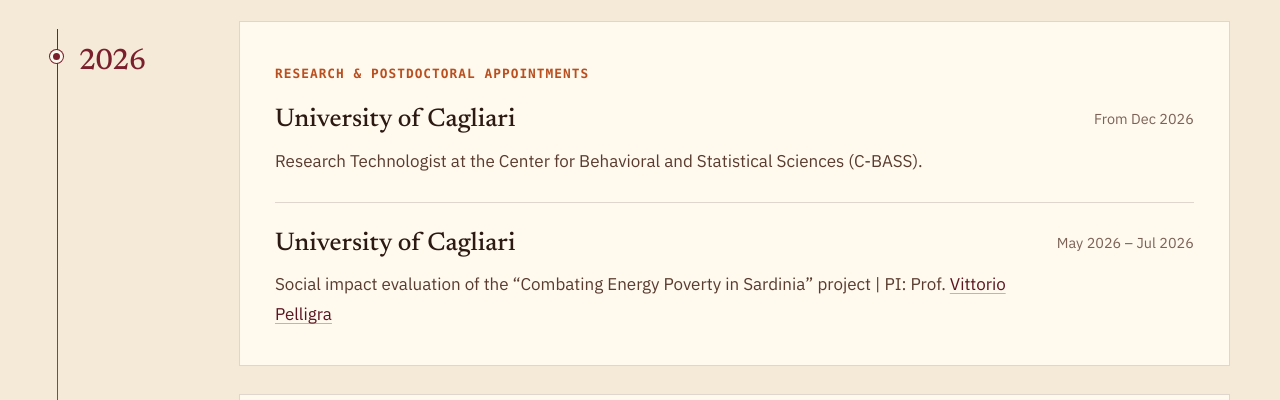
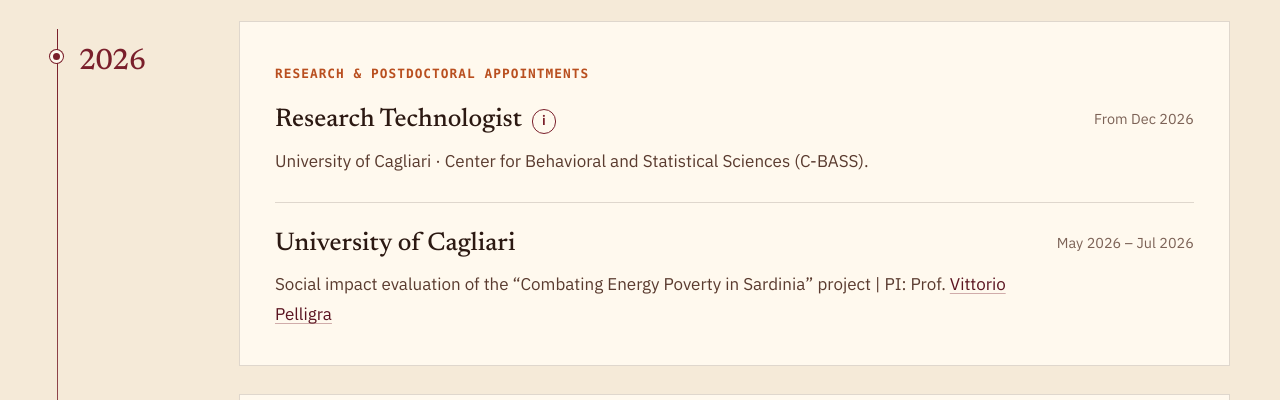
Before and after one commit to federicoatz/federicoatz.github.io, a plain HTML site: page about.html in a window 1280 px wide. Shown: the part 700-1100 px from the top of the page. Drawn offline with Linux system fonts and the light colour scheme.

Commit message:
Add technologist role information pop-up
Co-authored-by: Copilot <223556219+Copilot@users.noreply.github.com>

```diff
--- a/about.html
+++ b/about.html
@@ -86,8 +86,16 @@
 <div class="timeline-card">
 <span class="timeline-type">Research &amp; postdoctoral appointments</span>
 <div class="timeline-detail">
-<strong>University of Cagliari</strong><span class="timeline-period">From Dec 2026</span>
-<p>Research Technologist at the Center for Behavioral and Statistical Sciences (C-BASS).</p>
+<div class="position-title">
+<strong>Research Technologist</strong>
+<details class="role-info">
+<summary aria-label="About the Research Technologist role">i</summary>
+<div class="role-info__popup">
+<p>As a technologist, I hold a highly specialized role in behavioral economics and experimental methods. I support research activities, manage the experimental laboratory, and coordinate a team of specialized technicians in the use of tools, frameworks, and protocols. I also foster relationships with the business community and promote the Institute's scientific achievements.</p>
+</div>
+</details>
+</div><span class="timeline-period">From Dec 2026</span>
+<p>University of Cagliari · Center for Behavioral and Statistical Sciences (C-BASS).</p>
 </div>
 <div class="timeline-detail">
 <strong>University of Cagliari</strong><span class="timeline-period">May 2026 – Jul 2026</span>
--- a/styles.css
+++ b/styles.css
@@ -516,6 +516,14 @@ footer { margin-top: auto; padding: 3rem 0 1.5rem; color: rgba(255,255,255,.7);
 .academic-chronology .timeline-detail { grid-template-columns: minmax(0, 1fr) auto; gap: .6rem 1.5rem; }
 .academic-chronology .timeline-detail + .timeline-detail { margin-top: 1.6rem; padding-top: 1.6rem; }
 .academic-chronology .timeline-detail strong { font: 500 clamp(1.35rem, 2.3vw, 1.6rem)/1.25 var(--display); }
+.academic-chronology .position-title { position: relative; display: flex; min-width: 0; align-items: center; gap: .6rem; }
+.academic-chronology .role-info { flex: 0 0 auto; }
+.academic-chronology .role-info summary { display: grid; width: 1.55rem; height: 1.55rem; place-items: center; border: 1px solid var(--blue); border-radius: 50%; color: var(--blue); font: 600 .85rem/1 var(--sans); list-style: none; cursor: pointer; transition: color .2s ease, background .2s ease; }
+.academic-chronology .role-info summary::-webkit-details-marker { display: none; }
+.academic-chronology .role-info summary:hover, .academic-chronology .role-info[open] summary { color: var(--paper-bright); background: var(--blue); }
+.academic-chronology .role-info__popup { position: absolute; top: calc(100% + .65rem); left: 0; z-index: 20; width: min(24rem, calc(100vw - 3rem)); padding: 1rem 1.15rem; border: 1px solid var(--line); border-radius: 8px; background: var(--paper-bright); box-shadow: var(--shadow); }
+.academic-chronology .role-info__popup p { font-size: .9rem; line-height: 1.65; }
+.academic-chronology .timeline-item:has(.role-info[open]) { z-index: 2; }
 .academic-chronology .timeline-period { max-width: 28ch; padding-top: .2rem; font: .9rem/1.55 var(--sans); }
 .academic-chronology .timeline-detail p { max-width: 76ch; font-size: 1.0625rem; line-height: 1.75; }
 .academic-chronology .timeline-detail .degree-title { padding: .45rem .65rem; border-radius: 4px; font-size: 1.45rem; }
```
